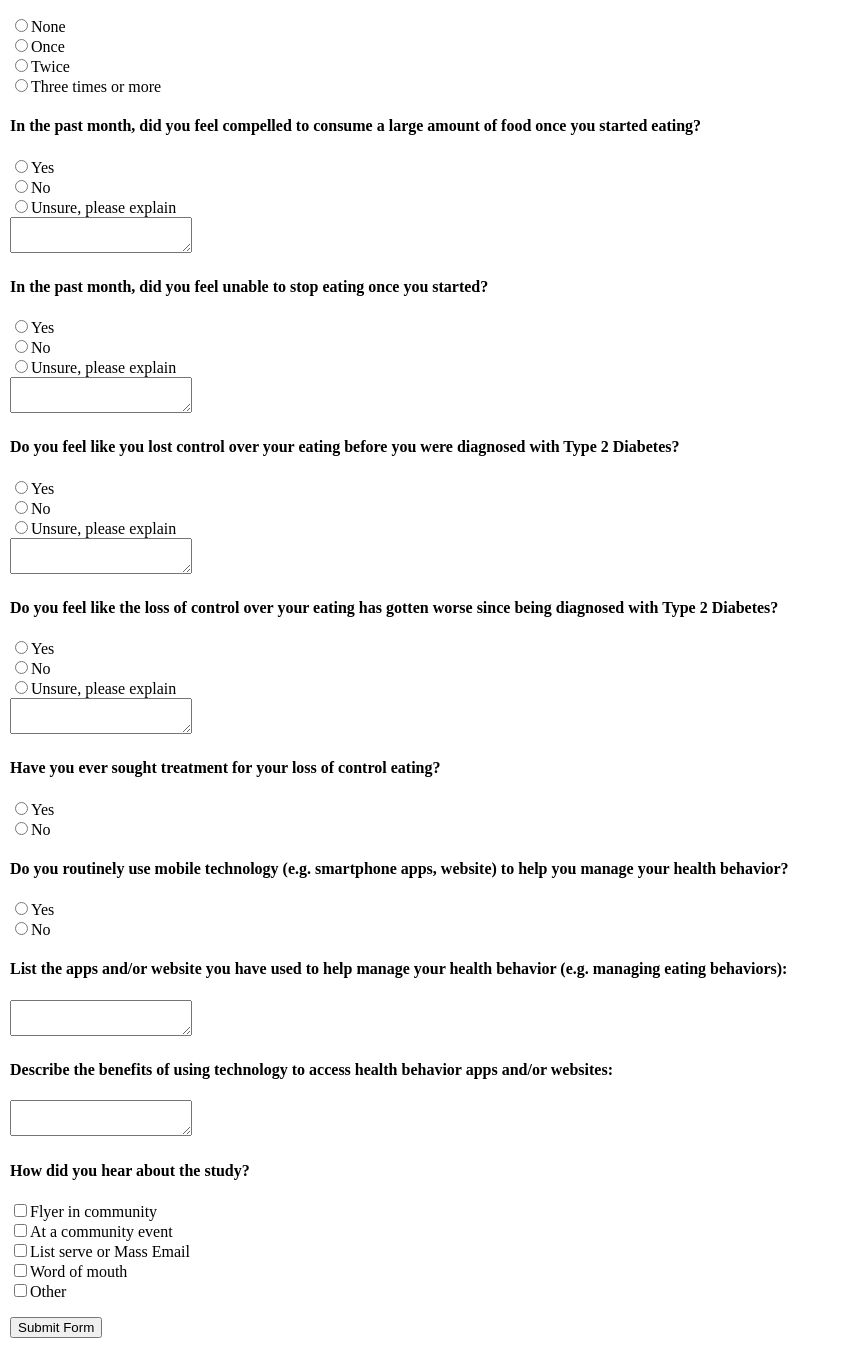
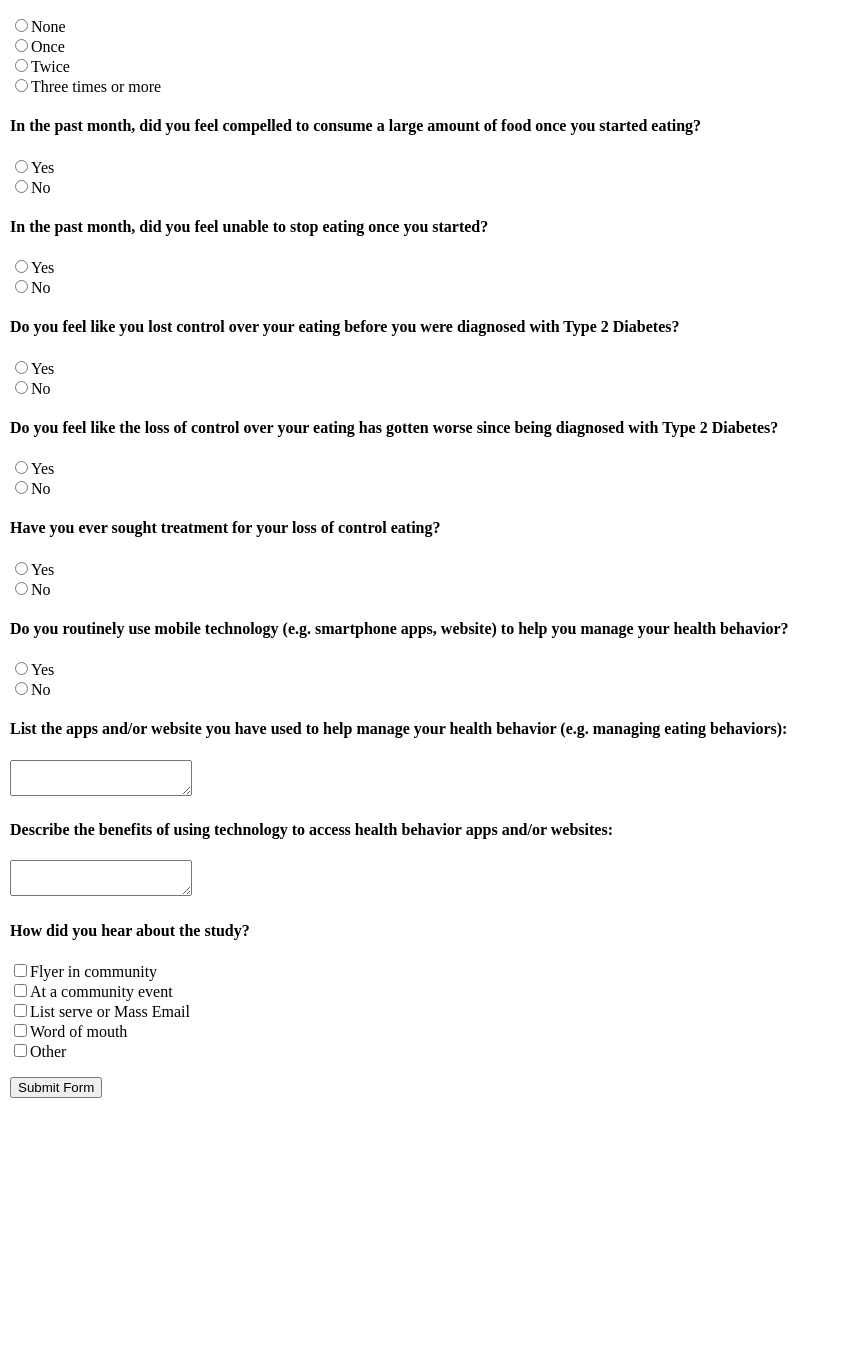
Before and after one commit to Tyharper29/finalappproject, a Flask app: page /honorform/ in a window 1280 px wide. Shown: the part 2005-3353 px from the top of the page, without its empty margins (0-841 px from the left). After the commit the page ends 3103 px from the top, so only its background shows below. Run offline with Flask 3, Linux system fonts and the light colour scheme.

Commit message:
update 5.2

```diff
--- a/app.py
+++ b/app.py
@@ -67,7 +67,7 @@ def submit_form():
     # COllect all submitted form data
     data = {key: request.form.getlist(key) for key in request.form.keys()}
     # Build SQL insert statement with values from form data
-    sql = "INSERT INTO honorsurvey_responses (race, gender, pregnant, druguse, bariaticsurgery, type2diabetic, howlongtype2diabetic, a1c, pastmonthlostcontrol, numberoftimeslostcontrol, compelledtoconsumefood, compelled_to_consume_text, unabletostopeating, unable_to_stop_text, lostcontrolbeforet2d, lost_control_before_text, lostcontrolworse, lost_control_worse_text, soughttreatment, treatmentaccess, engageintreatment, mobiletechnology, tech_apps, tech_benefits, heardaboutstudy) VALUES ('"
+    sql = "INSERT INTO honorsurvey_responses (race, gender, pregnant, druguse, bariaticsurgery, type2diabetic, HowLongType2Diabetic, a1c, pastmonthlostcontrol, numberoftimeslostcontrol, compelledtoconsumefood, unabletostopeating, lostcontrolbeforet2d, lostcontrolworse, soughttreatment, treatmentaccess, engageintreatment, mobiletechnology, tech_apps, tech_benefits, heardaboutstudy) VALUES ('"
     # Concatenate form values into the SQL string
     sql += "|".join(data.get("race", [""]))
     sql += "','"
@@ -81,7 +81,7 @@ def submit_form():
     sql += "','"
     sql += data.get("type2diabetic", [""])[0]
     sql += "','"
-    sql += data.get("howlongtype2diabetic", [""])[0]
+    sql += data.get("HowLongType2Diabetic", [""])[0]
     sql += "','"
     sql += data.get("a1c", [""])[0]
     sql += "', '"
@@ -91,19 +91,11 @@ def submit_form():
     sql += "', '"
     sql += data.get("compelledtoconsumefood", [""])[0]
     sql += "', '"
-    sql += data.get("compelled_to_consume_text", [""])[0]
-    sql += "', '"
     sql += data.get("unabletostopeating", [""])[0]
-    sql += "', '"
-    sql += data.get("unable_to_stop_text", [""])[0]
     sql += "', '"
     sql += data.get("lostcontrolbeforet2d", [""])[0]
     sql += "', '"
-    sql += data.get("lost_control_before_text", [""])[0]
-    sql += "', '"
     sql += data.get("lostcontrolworse", [""])[0]
-    sql += "', '"
-    sql += data.get("lost_control_worse_text", [""])[0]
     sql += "', '"
     sql += data.get("soughttreatment", [""])[0]
     sql += "', '"
--- a/dockerpj.sql
+++ b/dockerpj.sql
@@ -13,13 +13,9 @@ CREATE TABLE honorsurvey_responses (
     pastmonthlostcontrol VARCHAR(10),
     numberoftimeslostcontrol VARCHAR(20),
     compelledtoconsumefood VARCHAR(10),
-    compelled_to_consume_text TEXT,
     unabletostopeating VARCHAR(10),
-    unable_to_stop_text TEXT,
     lostcontrolbeforet2d VARCHAR(10),
-    lost_control_before_text TEXT,
     lostcontrolworse VARCHAR(10),
-    lost_control_worse_text TEXT,
     soughttreatment VARCHAR(10),
     treatmentaccess TEXT,
     engageintreatment VARCHAR(15),
--- a/templates/honorform.html
+++ b/templates/honorform.html
@@ -155,9 +155,6 @@
 
                 <input type="radio" name="compelledtoconsumefood" value="no" /><label>No</label><br />
 
-                <input type="radio" name="compelledtoconsumefood" value="unsure" /><label>Unsure, please
-                    explain</label><br /> <textarea name="compelledtoconsumefood"></textarea>
-
             </p>
 
             <h4>In the past month, did you feel unable to stop eating once you started?</h4>
@@ -165,10 +162,6 @@
                 <input type="radio" name="unabletostopeating" value="yes" /><label>Yes</label><br />
 
                 <input type="radio" name="unabletostopeating" value="no" /><label>No</label><br />
-
-                <input type="radio" name="unabletostopeating" value="unsure" /><label>Unsure, please
-                    explain</label><br />
-                <textarea name="unable_to_stop_text"></textarea>
 
             </p>
 
@@ -179,10 +172,6 @@
 
                 <input type="radio" name="lostcontrolbeforet2d" value="no" /><label>No</label><br />
 
-                <input type="radio" name="lostcontrolbeforet2d" value="unsure" /><label>Unsure, please
-                    explain</label><br />
-                <textarea name="lost_control_before_text"></textarea>
-
             </p>
 
             <h4>Do you feel like the loss of control over your eating has gotten worse since being diagnosed with Type 2
@@ -191,9 +180,6 @@
                 <input type="radio" name="lostcontrolworse" value="yes" /><label>Yes</label><br />
 
                 <input type="radio" name="lostcontrolworse" value="no" /><label>No</label><br />
-
-                <input type="radio" name="lostcontrolworse" value="unsure" /><label>Unsure, please explain</label><br />
-                <textarea name="lost_control_worse_text"></textarea>
 
             </p>
 
```
